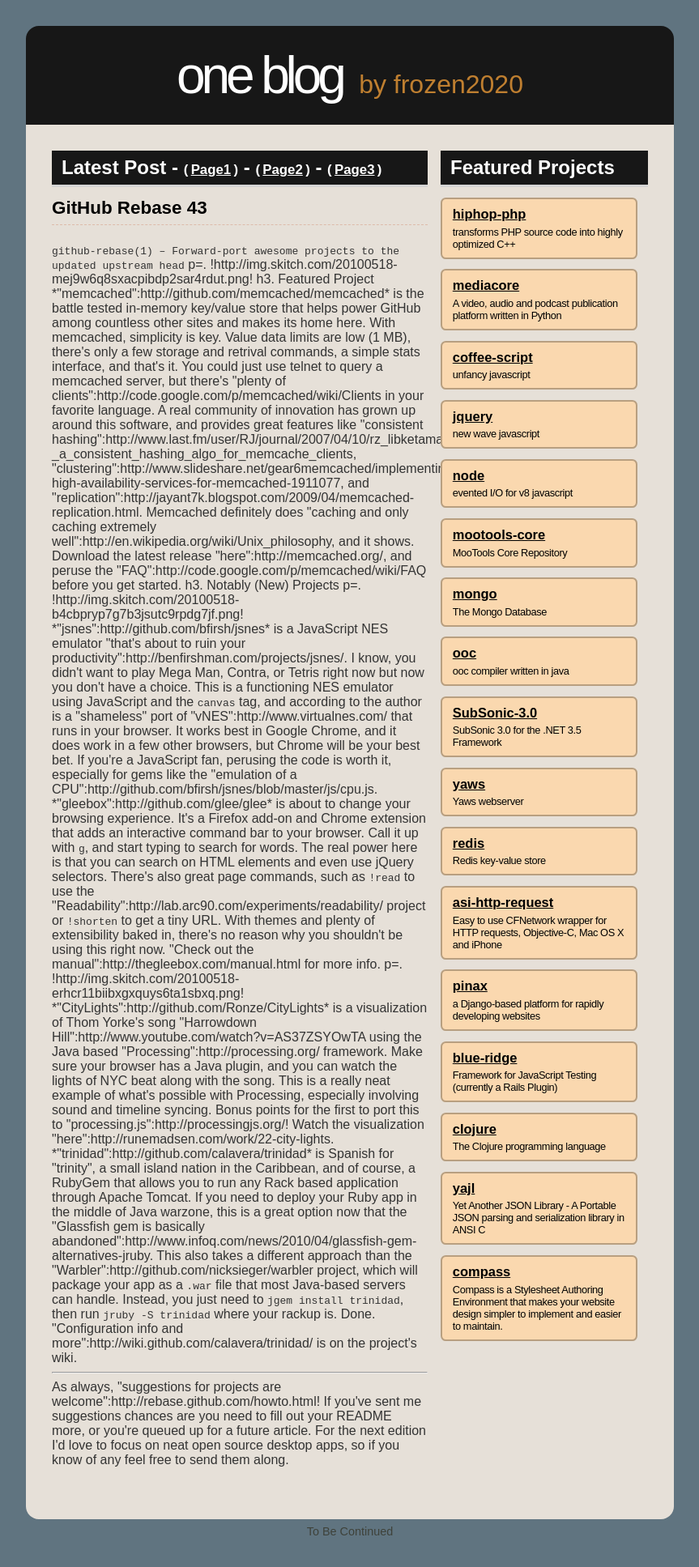
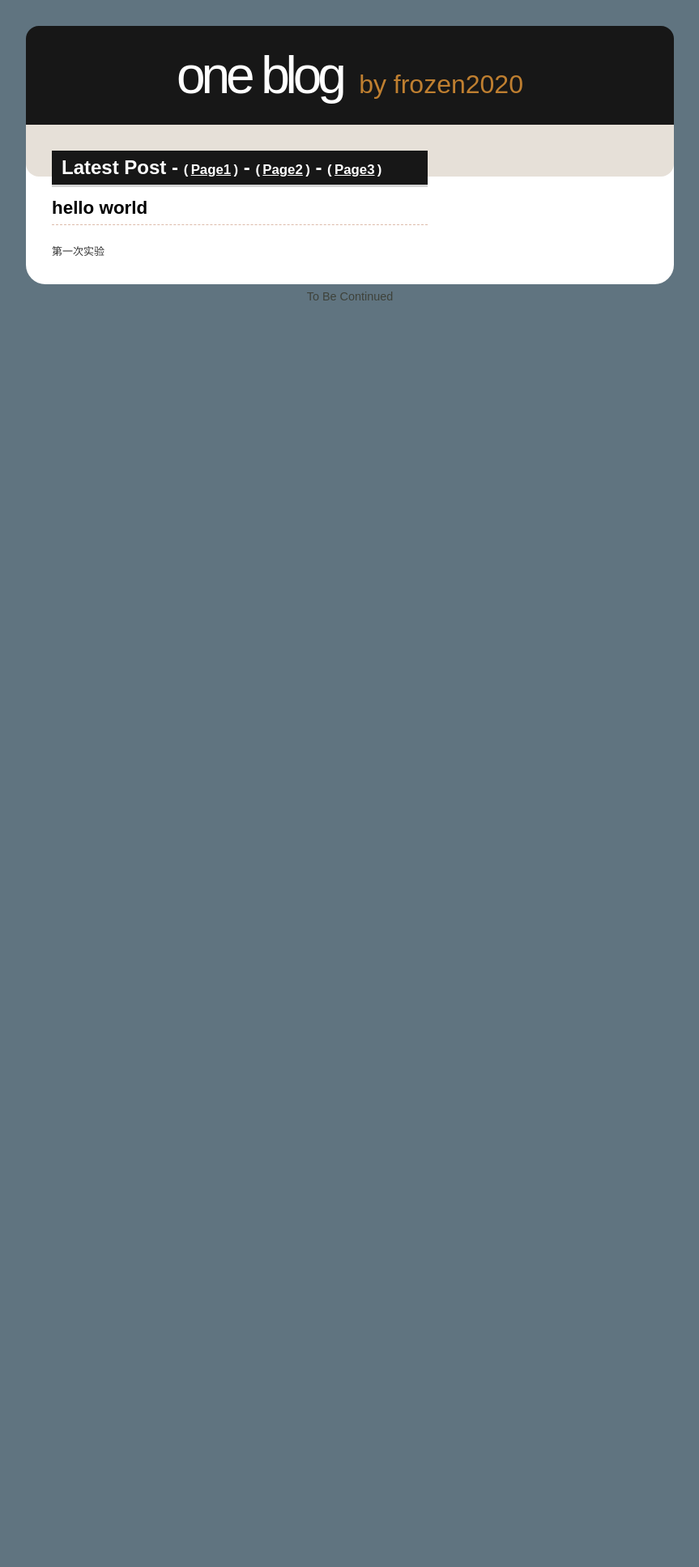
Before and after one commit to frozen2020/frozen2020.github.io, a Jekyll site: the page built from index.html, in a window 1280 px wide. Shown: the whole page at 81% size, without its empty margins (208-1071 px from the left). Built offline with Jekyll 4.4.1, drawn with Linux system fonts in a browser that asks for light colours; after the commit the page ends 900 px from its top, so only the background shows below that.

Commit message:
delete posts

```diff
--- a/_posts/2010-05-16-43.textile
+++ b/_posts/2010-05-16-43.textile
@@ -1,29 +1,6 @@
 ---
-title: GitHub Rebase 43
+title: hello world
 layout: post
 ---
 
-<code>github-rebase(1) – Forward-port awesome projects to the updated upstream head</code>
-
-p=. !http://img.skitch.com/20100518-mej9w6q8sxacpibdp2sar4rdut.png!
-
-h3. Featured Project
-
-*"memcached":http://github.com/memcached/memcached* is the battle tested in-memory key/value store that helps power GitHub among countless other sites and makes its home here. With memcached, simplicity is key. Value data limits are low (1 MB), there's only a few storage and retrival commands, a simple stats interface, and that's it. You could just use telnet to query a memcached server, but there's "plenty of clients":http://code.google.com/p/memcached/wiki/Clients in your favorite language. A real community of innovation has grown up around this software, and provides great features like "consistent hashing":http://www.last.fm/user/RJ/journal/2007/04/10/rz_libketama_-_a_consistent_hashing_algo_for_memcache_clients, "clustering":http://www.slideshare.net/gear6memcached/implementing-high-availability-services-for-memcached-1911077, and "replication":http://jayant7k.blogspot.com/2009/04/memcached-replication.html. Memcached definitely does "caching and only caching extremely well":http://en.wikipedia.org/wiki/Unix_philosophy, and it shows. Download the latest release "here":http://memcached.org/, and peruse the "FAQ":http://code.google.com/p/memcached/wiki/FAQ before you get started.
-
-h3. Notably (New) Projects
-
-p=. !http://img.skitch.com/20100518-b4cbpryp7g7b3jsutc9rpdg7jf.png!
-
-*"jsnes":http://github.com/bfirsh/jsnes* is a JavaScript NES emulator "that's about to ruin your productivity":http://benfirshman.com/projects/jsnes/. I know, you didn't want to play Mega Man, Contra, or Tetris right now but now you don't have a choice. This is a functioning NES emulator using JavaScript and the <code>canvas</code> tag, and according to the author is a "shameless" port of "vNES":http://www.virtualnes.com/ that runs in your browser. It works best in Google Chrome, and it does work in a few other browsers, but Chrome will be your best bet. If you're a JavaScript fan, perusing the code is worth it, especially for gems like the "emulation of a CPU":http://github.com/bfirsh/jsnes/blob/master/js/cpu.js.
-
-*"gleebox":http://github.com/glee/glee* is about to change your browsing experience. It's a Firefox add-on and Chrome extension that adds an interactive command bar to your browser. Call it up with <code>g</code>, and start typing to search for words. The real power here is that you can search on HTML elements and even use jQuery selectors. There's also great page commands, such as <code>!read</code> to use the "Readability":http://lab.arc90.com/experiments/readability/ project or <code>!shorten</code> to get a tiny URL. With themes and plenty of extensibility baked in, there's no reason why you shouldn't be using this right now. "Check out the manual":http://thegleebox.com/manual.html for more info.
-
-p=. !http://img.skitch.com/20100518-erhcr11biibxgxquys6ta1sbxq.png!
-
-*"CityLights":http://github.com/Ronze/CityLights* is a visualization of Thom Yorke's song "Harrowdown Hill":http://www.youtube.com/watch?v=AS37ZSYOwTA using the Java based "Processing":http://processing.org/ framework. Make sure your browser has a Java plugin, and you can watch the lights of NYC beat along with the song. This is a really neat example of what's possible with Processing, especially involving sound and timeline syncing. Bonus points for the first to port this to "processing.js":http://processingjs.org/! Watch the visualization "here":http://runemadsen.com/work/22-city-lights.
-
-*"trinidad":http://github.com/calavera/trinidad* is Spanish for "trinity", a small island nation in the Caribbean, and of course, a RubyGem that allows you to run any Rack based application through Apache Tomcat. If you need to deploy your Ruby app in the middle of Java warzone, this is a great option now that the "Glassfish gem is basically abandoned":http://www.infoq.com/news/2010/04/glassfish-gem-alternatives-jruby. This also takes a different approach than the "Warbler":http://github.com/nicksieger/warbler project, which will package your app as a <code>.war</code> file that most Java-based servers can handle. Instead, you just need to <code>jgem install trinidad</code>, then run <code>jruby -S trinidad</code> where your rackup is. Done. "Configuration info and more":http://wiki.github.com/calavera/trinidad/ is on the project's wiki.
-
-<hr />
-As always, "suggestions for projects are welcome":http://rebase.github.com/howto.html! If you've sent me suggestions chances are you need to fill out your README more, or you're queued up for a future article. For the next edition I'd love to focus on neat open source desktop apps, so if you know of any feel free to send them along.
+<code>第一次实验</code>
--- a/index.html
+++ b/index.html
@@ -19,9 +19,4 @@
     <div class='body'>{{ site.posts.first.content }}</div>
   </div>
 </div>
-<div class='home_box' id='home_right'>
-  <h2>Featured Projects</h2>
-  {% include featured.html %}
-  <div id='github-projects'>
-  </div>
 </div>
```
Also changed, not shown: 2 other files.
